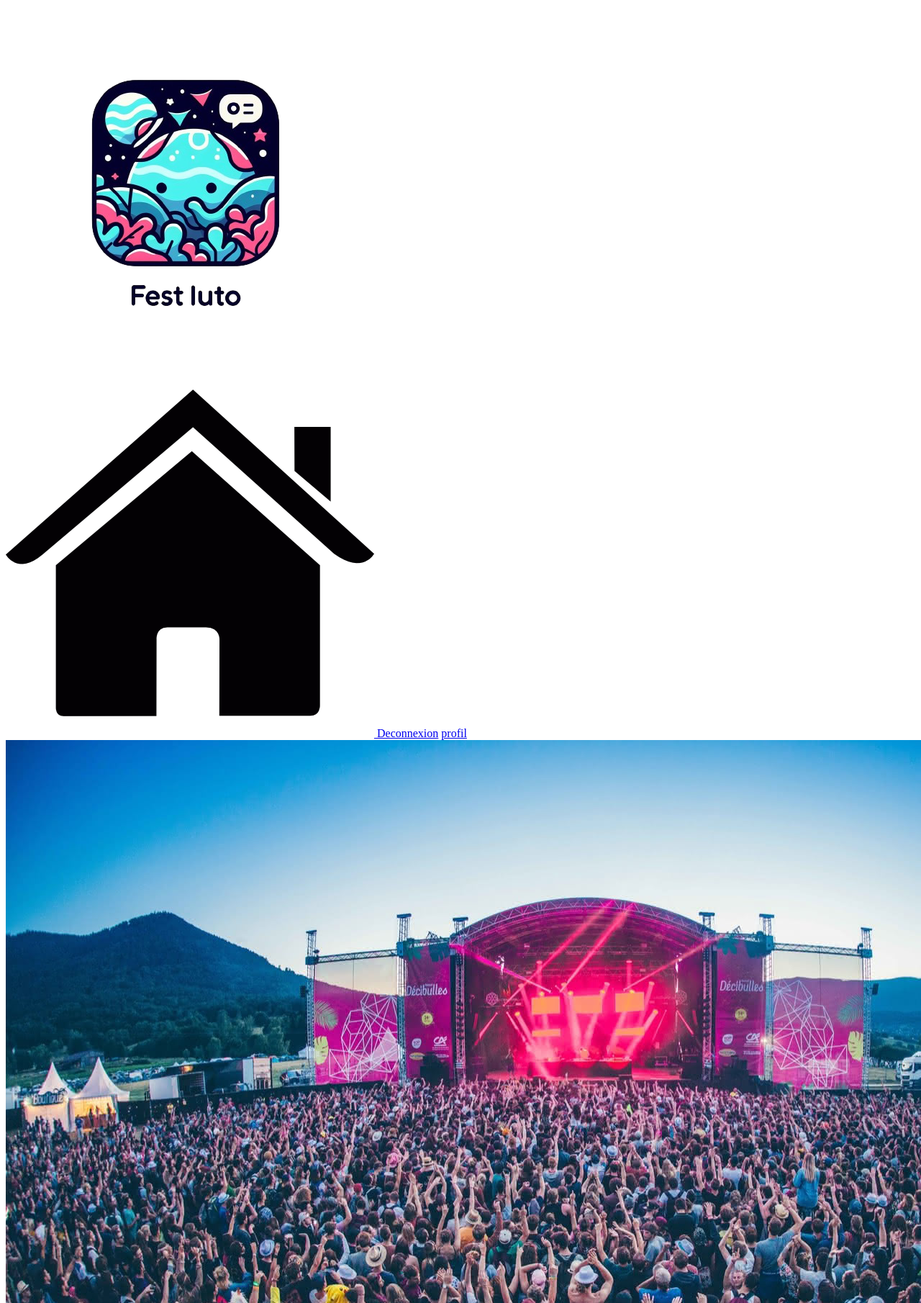
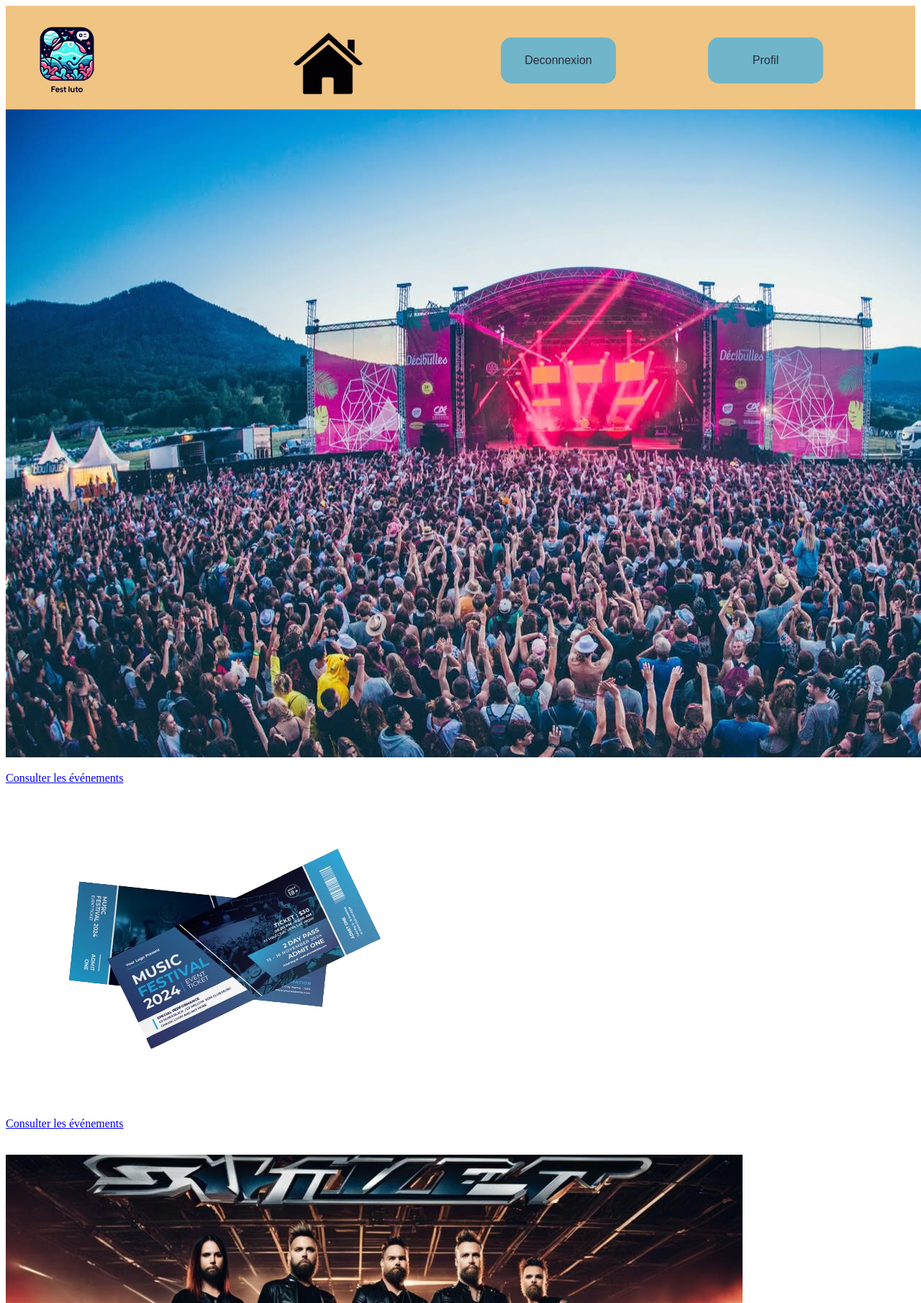
Before and after one commit to RomainMechain/SAE_BD, a Flask app: page / in a window 1280 px wide; the page is wider, and only the part inside the window is pictured. Shown: the top 1810 px of that part at 72% size. Run offline with Flask 3, Linux system fonts and the light colour scheme; a user stored in the database is signed in; tables that the repository leaves empty hold one stand-in row (values such as "Sample post").

Commit message:
feature: nouvelle couleur et css entete home

```diff
--- a/app/static/CSS/header_home.css
+++ b/app/static/CSS/header_home.css
@@ -0,0 +1,72 @@
+header{
+    background-color: rgb(240, 196, 131);
+    height: 9rem;
+    flex-basis: 100%;
+}
+
+.droite, header, .gauche{
+    display:flex;
+    align-items: center;
+}
+
+
+.gauche{
+    justify-content: center;
+}
+
+a{
+    margin-right: 8rem;
+}
+
+a, .button{
+    width: 10rem;
+    height: 4rem;
+}
+
+.droite .information{
+    margin-top: 3vh;
+}
+
+.droite{
+    margin-top : -2vh;
+    flex-basis: 100%;
+    justify-content: right;
+}
+
+#logo_header{
+    margin-left: 1vw;
+    width: 9rem;
+    height: 9rem;
+}
+
+#maison_header{
+    width: 6rem;
+    height: 6rem;
+}
+
+.button{
+    appearance: none;
+    background-color: #70b5c9;
+    color: #2a2b38;
+    text-align: center;
+    font-size: 2vh;
+    box-sizing: border-box;
+    border-radius: 0.9375em;
+    border: none;
+}
+
+.button:disabled {
+    pointer-events: none;
+}
+
+.button:hover {
+  color: #2a2b38;
+  background-color: #ffffff;
+  box-shadow: rgba(0, 0, 0, 0.25) 0 8px 15px;
+  transform: translateY(-2px);
+}
+
+.button:active {
+  box-shadow: none;
+  transform: translateY(0);
+}
--- a/app/static/CSS/login.css
+++ b/app/static/CSS/login.css
@@ -1,6 +1,6 @@
 body{
     margin:0;
-    background-color: rgb(230, 230, 230)
+    background-color: rgb(49, 47, 47)
 }
 
 main, #se_connecter, #options_connexion, .form{
@@ -30,3 +30,7 @@ form > div{
 p{
     font-size:large;
 }
+
+#inscription, #pasmembre{
+    color: white
+}
--- a/app/templates/components/header_home.html
+++ b/app/templates/components/header_home.html
@@ -6,7 +6,11 @@
         <a href="{{ url_for('home') }}">
             <img src="{{ url_for('static', filename='images/Home.png') }}" alt="la maison" id="maison_header">
         </a>
-        <a href="{{ url_for('logout') }}">Deconnexion</a>
-        <a href="#">profil</a>
+        <a href="{{ url_for('logout') }}" class="information" id="deconnexion">
+            <button class="button">Deconnexion</button>
+        </a>
+        <a href="#" class="information">
+            <button class="button">Profil</button>
+        </a>
     </div>
 </header>
--- a/app/templates/login.html
+++ b/app/templates/login.html
@@ -27,7 +27,7 @@
                 </form>
             </div>
             <div id="options_connexion">
-                <p>Pas encore membre ?  <a href="{{ url_for('register')}}">Inscrivez-vous !</a></p>
+                <p id="pasmembre">Pas encore membre ?  <a href="{{ url_for('register')}}" id="inscription">Inscrivez-vous !</a></p>
             </div>
         </div>
     </main>
```
Also changed, not shown: app/static/CSS/register.css (+6 -1 lines).
